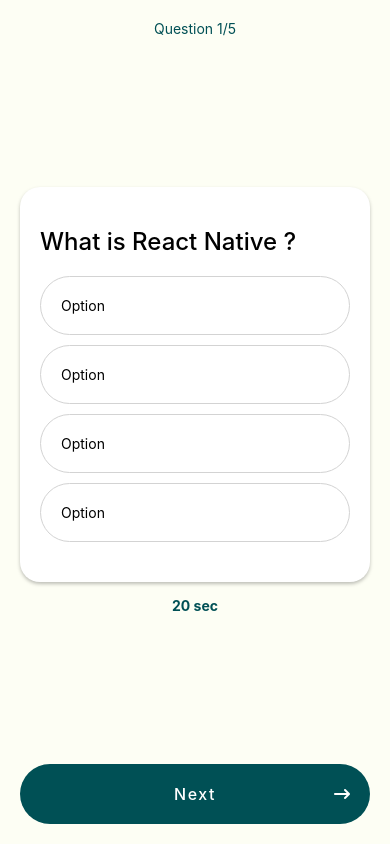
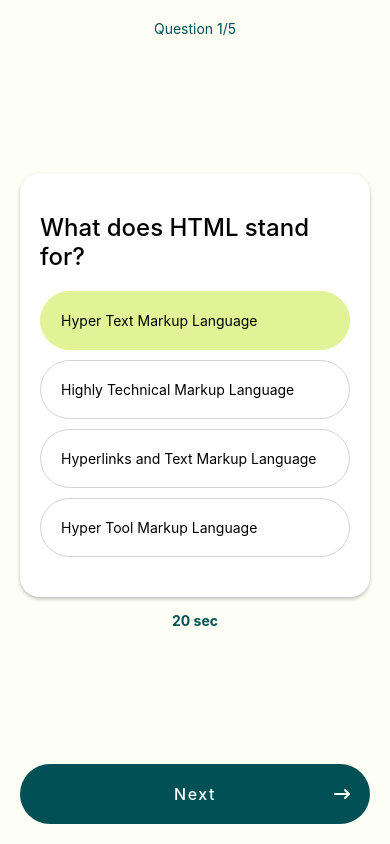
Before and after one commit to shompoth/QuizzRN, a React Native app: screen / in a window 390 px wide. Built offline with nearby package versions, Linux system fonts and the light colour scheme.

Commit message:
Update with questions, type, props and render dynamic list

```diff
--- a/src/app/QuizScreen.tsx
+++ b/src/app/QuizScreen.tsx
@@ -1,6 +1,9 @@
 import { Text, View, StyleSheet, SafeAreaView, Pressable } from "react-native";
 import QuestionCard from "../components/QuestionCard";
 import { FontAwesome6 } from "@expo/vector-icons";
+import questions from "../questions";
+
+const question = questions[0];
 
 const QuizScreen = () => {
   return (
@@ -13,7 +16,7 @@
 
         {/* Body */}
         <View>
-          <QuestionCard />
+          <QuestionCard question={question} />
           <Text style={styles.time}>20 sec</Text>
         </View>
 
--- a/src/components/AnswerOption.tsx
+++ b/src/components/AnswerOption.tsx
@@ -1,10 +1,22 @@
-import { Text, View, StyleSheet } from "react-native";
+import { Text, StyleSheet, Pressable } from "react-native";
 
-const AnswerOption = () => {
+type AnswerOption = {
+  option: string;
+  isSelected?: boolean;
+  onPress: () => void;
+};
+
+const AnswerOption = ({ option, isSelected, onPress }: AnswerOption) => {
   return (
-    <View style={styles.container}>
-      <Text>Option</Text>
-    </View>
+    <Pressable
+      onPress={onPress}
+      style={[
+        styles.container,
+        isSelected && { backgroundColor: "#E1F396", borderColor: "#E1F396" },
+      ]}
+    >
+      <Text>{option}</Text>
+    </Pressable>
   );
 };
 
--- a/src/components/QuestionCard.tsx
+++ b/src/components/QuestionCard.tsx
@@ -1,15 +1,30 @@
 import { Text, View, StyleSheet } from "react-native";
 import AnswerOption from "./AnswerOption";
+import { Question } from "../types";
 
-const QuestionCard = () => {
+type QuestionCard = {
+  question: Question;
+};
+
+const QuestionCard = ({ question }: QuestionCard) => {
+  const selectedOption = question.options[0];
+
+  const onOptionSelected = (option: string) => {
+    console.warn("Selected: ", option);
+  };
+
   return (
     <View style={styles.questionCard}>
-      <Text style={styles.question}>What is React Native ?</Text>
+      <Text style={styles.question}>{question.title}</Text>
       <View style={styles.answerOptionContainer}>
-        <AnswerOption />
-        <AnswerOption />
-        <AnswerOption />
-        <AnswerOption />
+        {question.options.map((option) => (
+          <AnswerOption
+            key={option}
+            option={option}
+            isSelected={option === selectedOption}
+            onPress={() => onOptionSelected(option)}
+          />
+        ))}
       </View>
     </View>
   );
--- /dev/null
+++ b/src/questions.ts
@@ -0,0 +1,42 @@
+export default [
+  {
+    title: 'What does HTML stand for?',
+    options: [
+      'Hyper Text Markup Language',
+      'Highly Technical Markup Language',
+      'Hyperlinks and Text Markup Language',
+      'Hyper Tool Markup Language',
+    ],
+    correctAnswer: 'Hyper Text Markup Language',
+  },
+  {
+    title: 'Which language is primarily used for styling web pages?',
+    options: ['HTML', 'Python', 'CSS', 'JavaScript'],
+    correctAnswer: 'CSS',
+  },
+  {
+    title: "In programming, what is a 'bug'?",
+    options: [
+      "A feature that's not documented",
+      'An error in a program',
+      'A type of virus',
+      'An internet crawler',
+    ],
+    correctAnswer: 'An error in a program',
+  },
+  {
+    title: "What is the purpose of a 'for loop' in programming?",
+    options: [
+      'To repeat a block of code a limited number of times',
+      'To style a webpage',
+      'To declare variables',
+      'To create a new function',
+    ],
+    correctAnswer: 'To repeat a block of code a limited number of times',
+  },
+  {
+    title: 'Which symbol is used to denote an ID selector in CSS?',
+    options: ['#', '.', '!', '@'],
+    correctAnswer: '#',
+  },
+];
--- /dev/null
+++ b/src/types.ts
@@ -0,0 +1,5 @@
+export type Question = {
+  title: string;
+  options: string[];
+  correctAnswer: string;
+};
```
